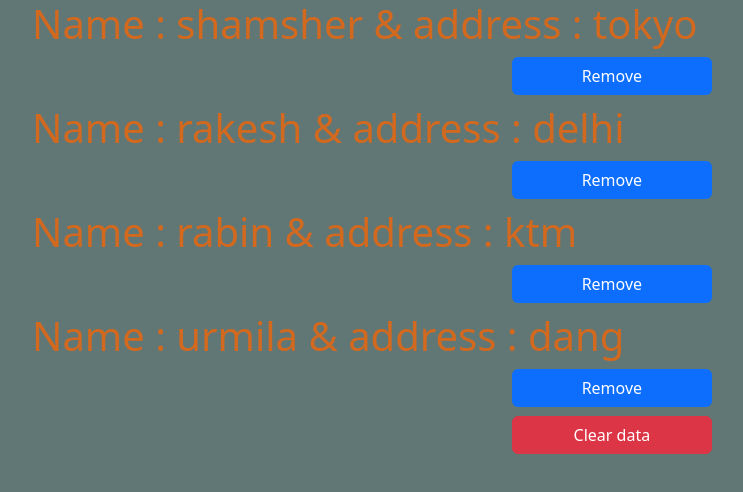
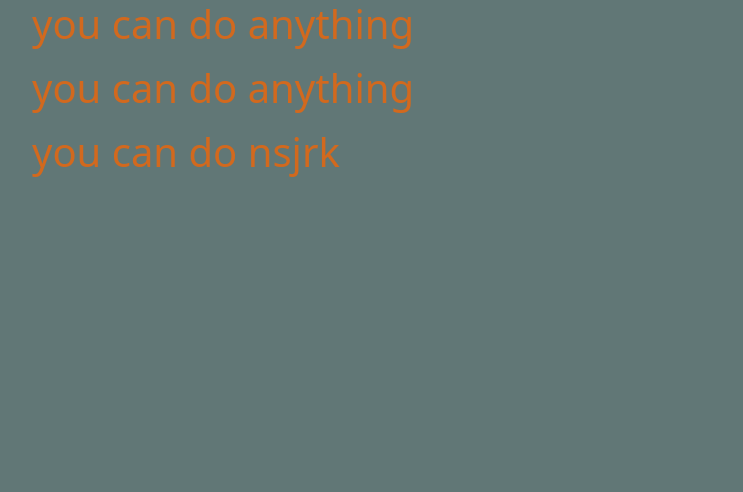
Before and after one commit to shamsherkc1993/react_hook_practice, a React (Create React App) app: page / in a window 1280 px wide. Shown: the top 492 px of the page, without its empty margins (50-793 px from the left). Built offline with nearby package versions, Linux system fonts and the light colour scheme.

Commit message:
short circuit evaluation

```diff
--- a/src/App.js
+++ b/src/App.js
@@ -3,6 +3,7 @@ import './App.css';
 import 'bootstrap/dist/css/bootstrap.min.css';
 import ArrayWithUseState from './component/ArrayWithUseState';
 import UseStateObject from './component/UseStateObject';
+import ShortCircuitEvaluation from './component/ShortCircuitEvaluation';
 
 
 function App() {
@@ -26,8 +27,9 @@ function App() {
       <div className='row'>
          {/* <h1> { myName } </h1>
         <button type="button" className="btn btn-primary" onClick={changeText}>Primary</button> */}
-        <ArrayWithUseState />
+        {/* <ArrayWithUseState /> */}
         {/* <UseStateObject /> */}
+        <ShortCircuitEvaluation />
 
       </div>
     </div>
--- /dev/null
+++ b/src/component/ShortCircuitEvaluation.js
@@ -0,0 +1,27 @@
+import React, {useState} from 'react'
+
+const ShortCircuitEvaluation = () => {
+
+    const [demo, setDemo] = useState("")
+  return (
+    <div>
+
+        {/* if value is matched either for one, it will show that and it will show the value of left side */}
+      <h1>{demo ||
+        <>
+            <p>you can do anything</p>
+            <p>you can do anything</p>
+
+            <p>you can do nsjrk</p>
+
+        </>
+      }</h1>
+
+      {/* check both conditions and if it is true then it will show the value of right side */}
+      <h1>{demo && "ramesh"}</h1>
+
+    </div>
+  )
+}
+
+export default ShortCircuitEvaluation
--- a/src/component/UseStateObject.js
+++ b/src/component/UseStateObject.js
@@ -1,5 +1,7 @@
 import React from 'react'
 
+
+//use spread operator with array
 const UseStateObject = () => {
     const [myObject, setMyObject] = React.useState({
         name : "shamsher", address : "tokyo", age : 28, height : 6, status : "single"
```
